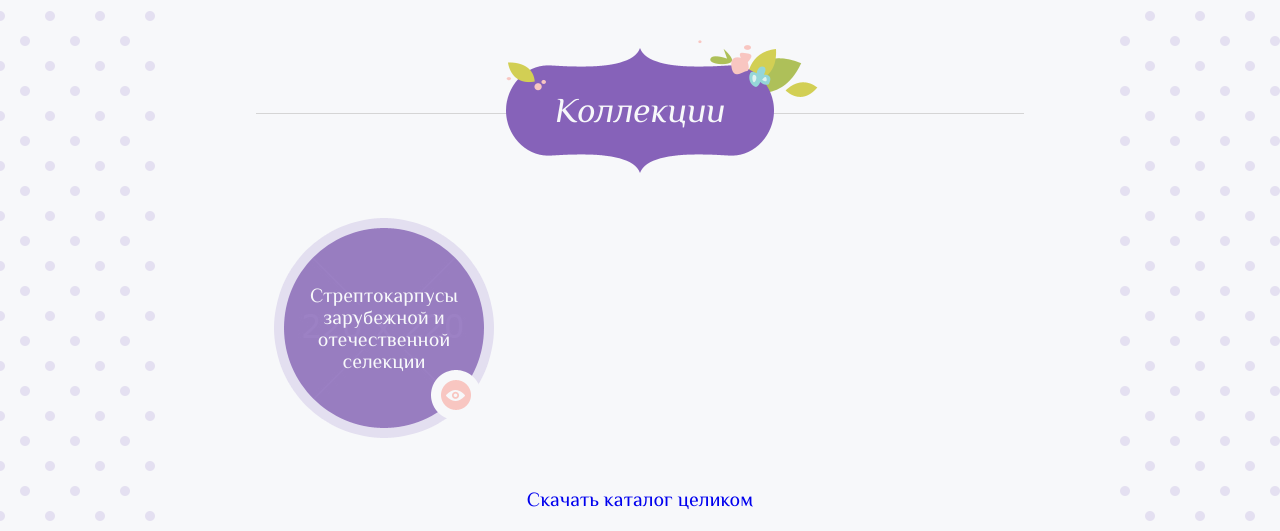
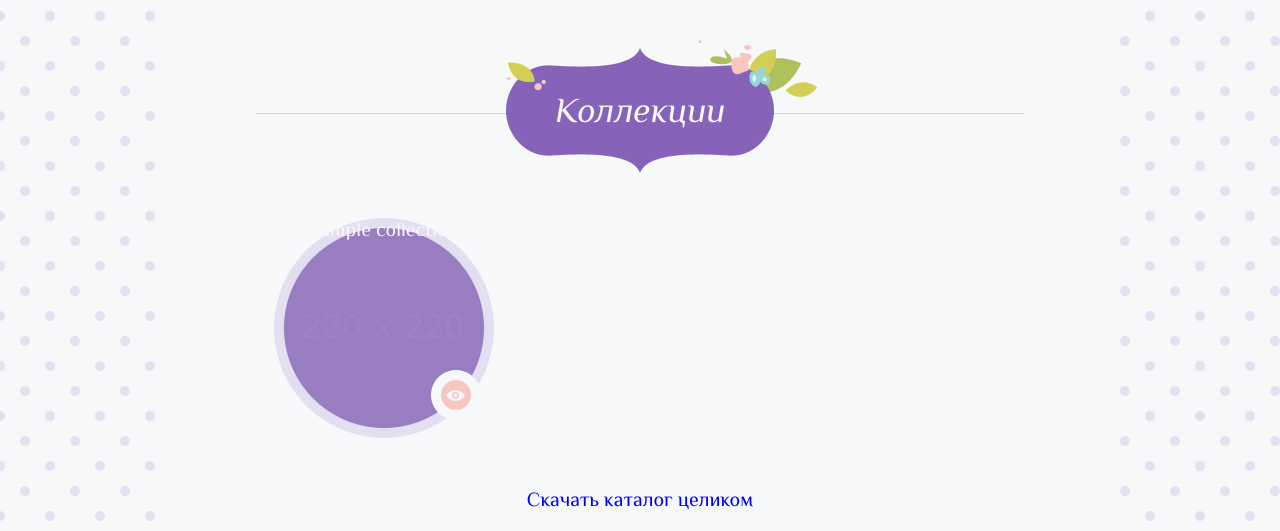
Before and after one commit to ilvar/lotien, a Django app: page / in a window 1280 px wide. Shown: the part 1684-2215 px from the top of the page. Run offline with Django 3.2, Linux system fonts and the light colour scheme; tables that the repository leaves empty hold one stand-in row (values such as "Sample post"); grey boxes marked "Sample" are stand-in pictures; some libraries are stand-ins or nearby versions.

Commit message:
IMport fix

```diff
--- a/templates/index.html
+++ b/templates/index.html
@@ -174,7 +174,7 @@
           <!-- Portfolio List -->
           <div class="item">
             <img src="{{ STATIC_URL }}images_lavender/thumbnail-4.jpg" alt="-temp-placeholder-thumb">
-            <a href="" data-group="birthdays"><span>Стрептокарпусы<br/> зарубежной и отечественной селекции</span></a>
+            <a href="" data-group="birthdays">{{ c.name }}</a>
           </div>
         {% endfor %}
 
```
